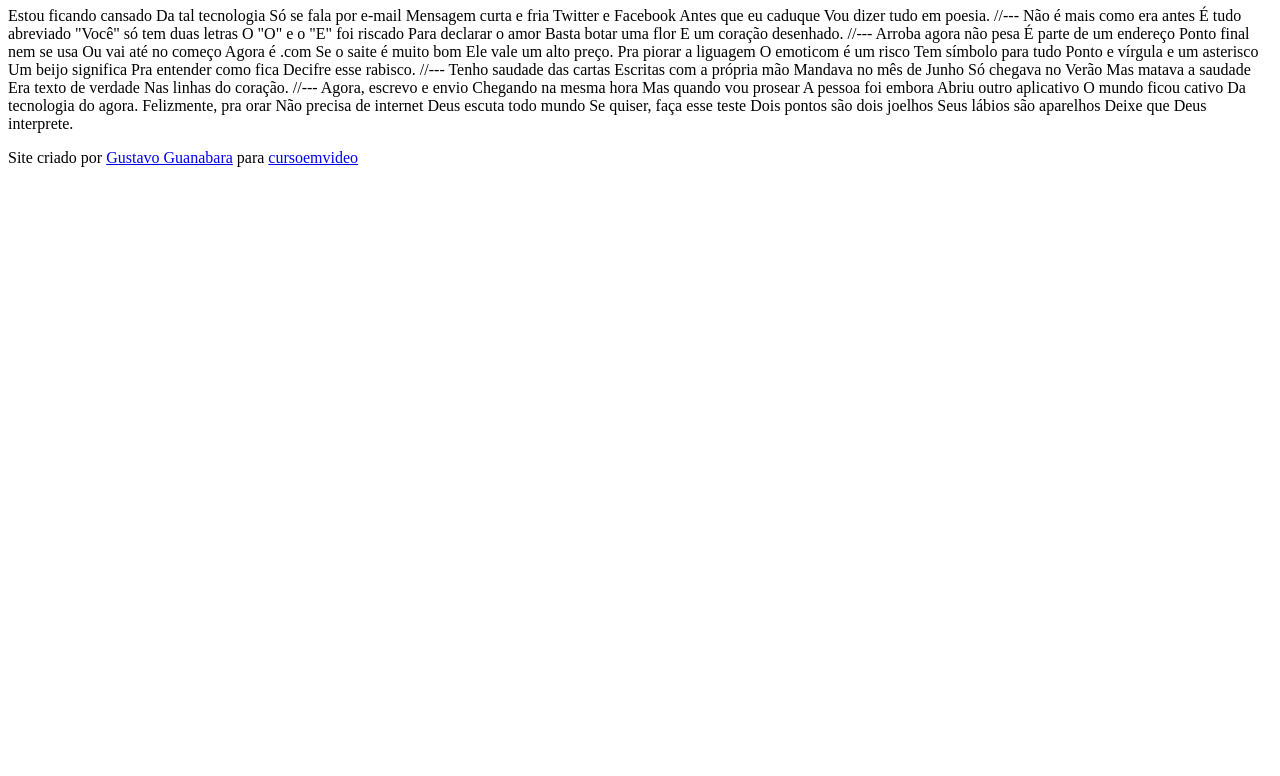
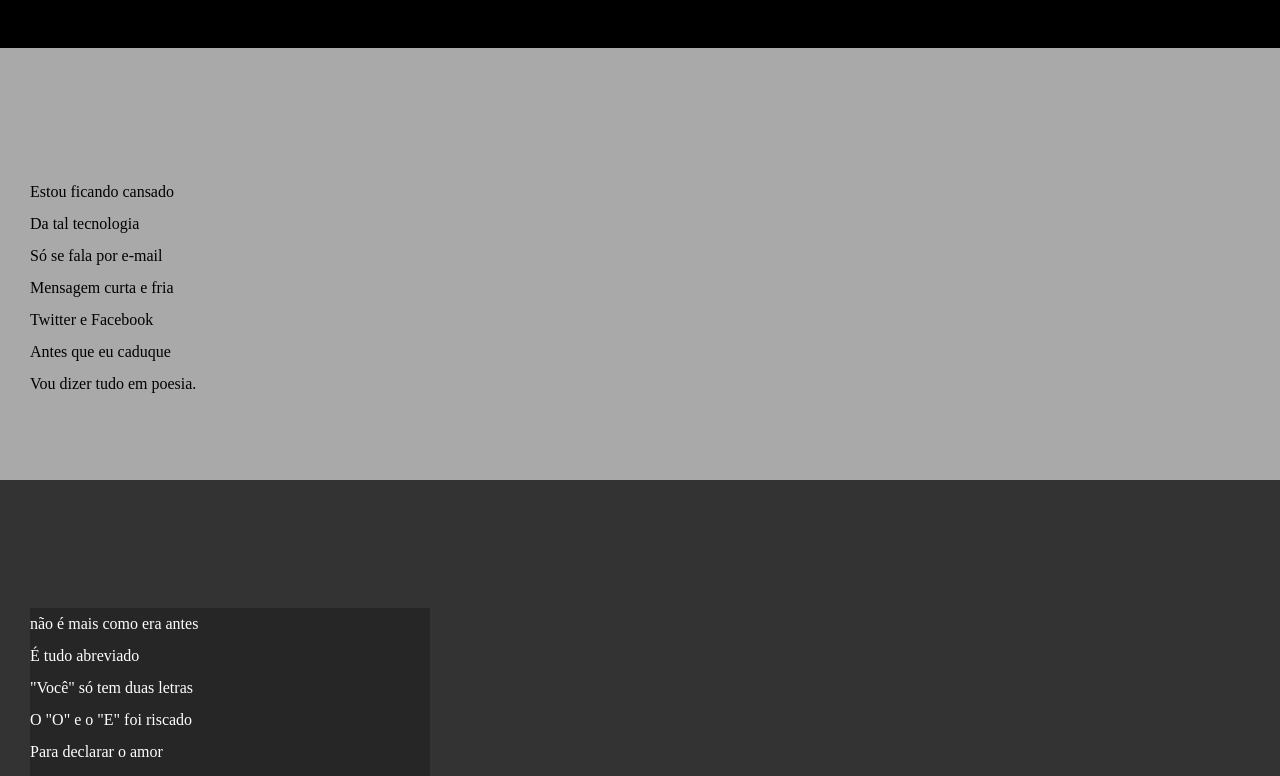
Before and after one commit to KevinCoimbra/Html-css, a plain HTML site: page Exercicios/desafio12/index.html in a window 1280 px wide. Shown: the part 107-883 px from the top of the page. Before the commit the page ends 800 px from the top, so only its background shows below. Drawn offline with Linux system fonts and the light colour scheme.

Commit message:
Atualizei

```diff
--- /dev/null
+++ b/Exercicios/desafio12/Css/style.css
@@ -0,0 +1,61 @@
+@charset "UTF-8";
+*{
+    margin: 0px;
+    padding: 0px;
+}
+
+ html,body{
+    min-height: 100vh;
+    background-color: darkgray;
+ }
+
+  header{
+    background-color: black;
+    color: white;
+    text-align: center;
+  }
+
+  header>h1{
+    padding-top: 50px;
+    font-variant: small-caps;
+  }
+
+  header p{
+    padding-bottom: 50px;
+  }
+
+  a{
+    color: white;
+    text-decoration: none;
+    font-weight: bolder;
+  }
+
+  a:hover{
+    text-decoration: underline;
+  }
+  section{
+    padding-top: 10%;
+    padding-bottom: 10vh;
+    line-height: 2em;
+    padding-left: 30px;
+  }
+
+   section.normal{
+    background-color: white;
+    color: black;
+   }
+   section.imagem{
+   background-color: rgb(51, 51, 51);
+   color: white;
+
+   }
+   section.imagem>p{
+    background-color: rgba(0, 0, 0, 0.253);
+    width: 400px;
+   }
+  footer{
+    background-color: black;
+    color: white;
+    text-align: center;
+    padding: 10px;
+  }
--- a/Exercicios/desafio12/index.html
+++ b/Exercicios/desafio12/index.html
@@ -3,6 +3,7 @@
 <head>
     <meta charset="UTF-8">
     <meta name="viewport" content="width=device-width, initial-scale=1.0">
+    <link rel="stylesheet" href="Css/style.css">
     <title>Cordel Moderno</title>
 </head>
 <body>
@@ -14,71 +15,97 @@
             </p>
         </header>
 
-Estou ficando cansado
-Da tal tecnologia
-Só se fala por e-mail
-Mensagem curta e fria
-Twitter e Facebook
-Antes que eu caduque
+<section>
+    <p class="normal">
+        Estou ficando cansado <br>
+        Da tal tecnologia <br>
+        Só se fala por e-mail <br>
+        Mensagem curta e fria <br>
+        Twitter e Facebook <br>
+        Antes que eu caduque <br>
         Vou dizer tudo em poesia.
+    </p>
+</section>
 
-//---
 
-Não é mais como era antes
-É tudo abreviado
-"Você" só tem duas letras
-O "O" e o "E" foi riscado
-Para declarar o amor
-Basta botar uma flor
+
+<section class="imagem">
+    <p>
+        não é mais como era antes <br>
+        É tudo abreviado <br>
+        "Você" só tem duas letras <br>
+        O "O" e o "E" foi riscado <br>
+        Para declarar o amor <br>
+        Basta botar uma flor <br>
         E um coração desenhado.
+    </p>
+</section>
 
-//---
 
-Arroba agora não pesa
-É parte de um endereço
-Ponto final nem se usa
-Ou vai até no começo
-Agora é .com
-Se o saite é muito bom
+
+<section class="normal">
+    <p>
+        Arroba agora não pesa <br>
+        É parte de um endereço <br>
+        Ponto final nem se usa <br>
+        Ou vai até no começo <br>
+        Agora é .com <br>
+        Se o saite é muito bom <br>
         Ele vale um alto preço.
+    </p>
 
-Pra piorar a liguagem
-O emoticom é um risco
-Tem símbolo para tudo
-Ponto e vírgula e um asterisco
-Um beijo significa
-Pra entender como fica
+    <p>
+        Pra piorar a liguagem <br>
+        O emoticom é um risco <br>
+        Tem símbolo para tudo <br>
+        Ponto e vírgula e um asterisco <br>
+        Um beijo significa <br>
+        Pra entender como fica <br>
         Decifre esse rabisco.
+    </p>
+</section>
 
-//---
 
-Tenho saudade das cartas
-Escritas com a própria mão
-Mandava no mês de Junho
-Só chegava no Verão
-Mas matava a saudade
-Era texto de verdade
+
+<section class="imagem">
+    <p>
+        Tenho saudade das cartas <br>
+        Escritas com a própria mão <br>
+        Mandava no mês de Junho <br>
+        Só chegava no Verão <br>
+        Mas matava a saudade <br>
+        Era texto de verdade <br>
         Nas linhas do coração.
+    </p>
+</section>
 
-//---
 
-Agora, escrevo e envio
-Chegando na mesma hora
-Mas quando vou prosear
-A pessoa foi embora
-Abriu outro aplicativo
-O mundo ficou cativo
+
+<section class="normal">
+    <p>
+        Agora, escrevo e envio <br>
+        Chegando na mesma hora <br>
+        Mas quando vou prosear <br>
+        A pessoa foi embora <br>
+        Abriu outro aplicativo <br>
+        O mundo ficou cativo <br>
         Da tecnologia do agora.
+    </p>
 
-Felizmente, pra orar
-Não precisa de internet
-Deus escuta todo mundo
-Se quiser, faça esse teste
-Dois pontos são dois joelhos
-Seus lábios são aparelhos
+    <p>
+        Felizmente, pra orar <br>
+        Não precisa de internet <br>
+        Deus escuta todo mundo <br>
+        Se quiser, faça esse teste <br>
+        Dois pontos são dois joelhos <br>
+        Seus lábios são aparelhos <br>
         Deixe que Deus interprete.
+    </p>
+</section>
+
 <footer>
     <p>Site criado por <a href="https://gustavoguanabara.github.io" target="_blank" title="Clique">Gustavo Guanabara</a> para <a href="https://www.cursoemvideo.com" target="_blank" title="Clique">cursoemvideo</a></p>
 </footer>
+
 </body>
 </html>
```
Lines whose indentation alone changed are shown as unchanged.
